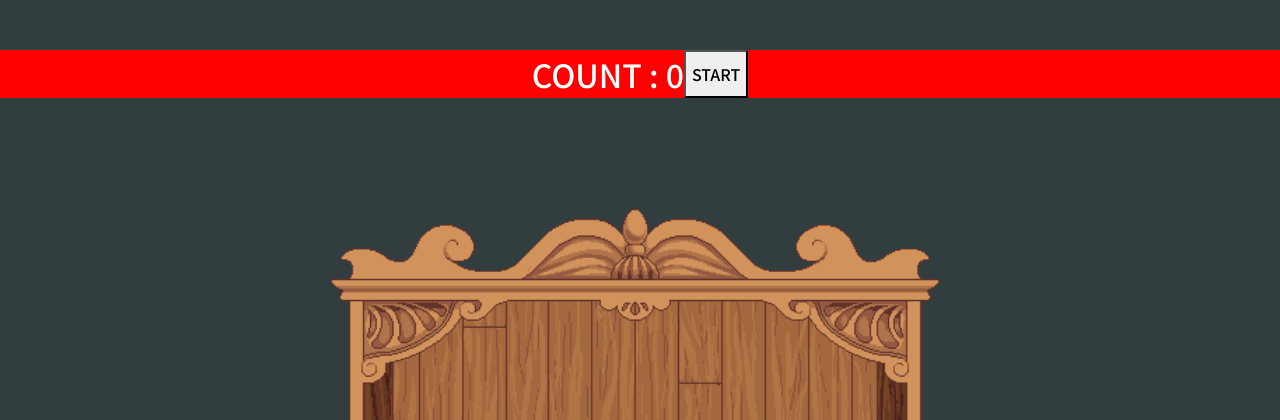
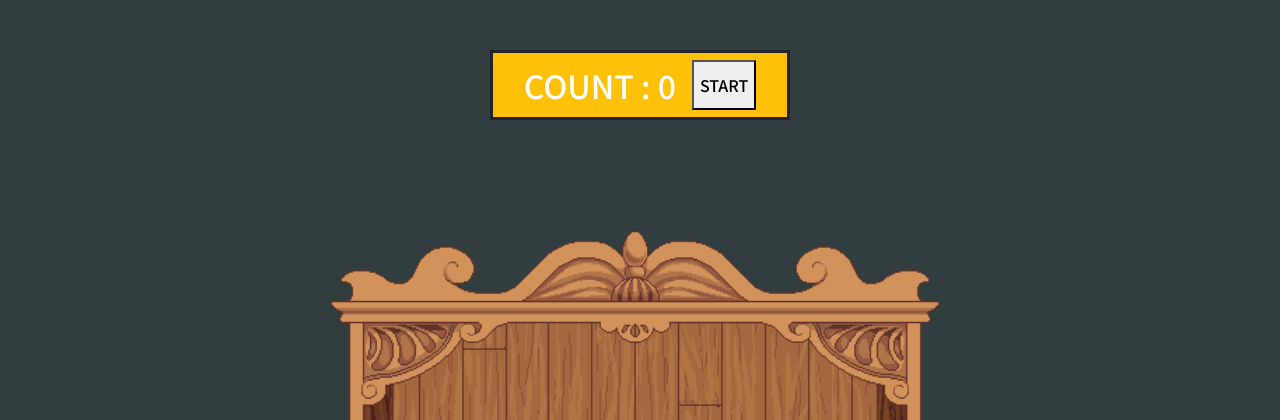
Before and after one commit to gaal94/Guns-Movies, a Django app: page /gunbti/ in a window 1280 px wide. Shown: the part 80-500 px from the top of the page. Run offline with Django 3.2, Linux system fonts and the light colour scheme; some libraries are stand-ins or nearby versions.

Commit message:
gunbti styling changed

```diff
--- a/home/templates/home/gunbti.html
+++ b/home/templates/home/gunbti.html
@@ -1,10 +1,9 @@
 {% extends 'base.html' %}
+
 {% load static %}
-
 
 {% block style %}
   <style>
-
     .outer-div {
       height: 1000px;
     }
@@ -24,24 +23,17 @@
     .info-div {
       top: 100px;
       margin-top: 50px;
-      background-color: red;
     }
 
     .countNum {
-      {% comment %} position: absolute; {% endcomment %}
-      {% comment %} left: 1000px; {% endcomment %}
-
       font-size: 2rem;
       margin-bottom: 0px;
-
     }
 
     .can {
       width: 160px;
       height: 250px;
-
     }
-
 
     .explosion {
       display: none;
@@ -60,7 +52,6 @@
       position: relative;
       z-index: 2;
       left: 80px;
-
     }
 
     .ul2 {
@@ -94,30 +85,22 @@
     .disappear {
       opacity: 0;
     }
-
-
-
-
-
   </style>
-
 {% endblock style %}
 
 {% block content %}
+<img id="explosion" class="explosion" src="{% static 'home/explosion3.png' %}" alt="explosion_image">
 
-<img id='explosion' class='explosion' src="{% static 'home/explosion3.png' %}" alt="explosion_image">
-
-<div>
-  <div id='info-div' class='info-div d-flex justify-content-center'>
-    <p id='countNum' class='countNum'>COUNT : 0</p>
-    <button id='startButton' class='d-block'>START</button>
+<div class="d-flex justify-content-center">
+  <div id="info-div" class="info-div d-flex justify-content-center align-items-center bg-warning border border-3 border-dark" style="width: 300px; height: 70px;">
+    <p id="countNum" class="countNum">COUNT : 0</p>
+    <button id="startButton" class="d-block ms-3" style="height: 50px">START</button>
   </div>
 </div>
 
 <div class='outer-div d-flex justify-content-center'>
   <div id='countField' class='countField'>
     <div style='height: 1000px;'>
-      {% comment %} disappear {% endcomment %}
       <ul class='clearfixed ul1'>
         <li ><img id='can1' class='can disappear' src="{% static 'home/pixel_can2.png' %}" alt="can_image"></li>
         <li ><img id='can2' class='can disappear' src="{% static 'home/pixel_can2.png' %}" alt="can_image"></li>
@@ -146,8 +129,6 @@
 <div class="modal">
   <div class="content" style="height: 425px;  width: 425px;">
     <h2 style="margin-bottom: 30px;margin-top: 50px;"> 추천 영화 찾는 중 ... </h2>
-    {% comment %} <p style="margin-bottom: 0px;margin-top: 0px;">You left something in your cart.</p>
-    <p style="margin-bottom: 43px; margin-top: 0px;"> Check out today!</p>  {% endcomment %}
   </div>
 </div>
 {% endblock content %}
@@ -173,12 +154,6 @@
       })
     })
 
-    {% comment %} cans.forEach(can => {can.addEventListener('click', function () {
-      console.log('HIT')
-      count ++
-      countNum.innerText = 'COUNT: ' + count
-    })}) {% endcomment %}
-
     countField.onclick = function (event) {
       var element = explosion.cloneNode(), shotSound;
       document.body.appendChild(element);
@@ -193,44 +168,26 @@
       shotSound.src = 'http://soundbible.com/mp3/9_mm_gunshot-mike-koenig-123.mp3';
       shotSound.volume = 0.1
       shotSound.play();
-
     }
 
     function randomTime() {
       return 800
-      // Math.round(Math.random() * (1.1 - 0.1) + 0.1) //시간 문제 0, 1
     }
-
-
 
     function randomCan () {
       let numbers = []
       cans.forEach(can => {
         if (can.classList.contains('disappear')) {
-
           numbers.push(Number(can.id.split('can')[1]))
         }
       })
-
-
       return _.sample(numbers)
-
-
-      //randomNum = _.random(1, 12)
-      //canNum = document.getElementById(`can${randomNum}`)
-      //return canNum
-      // canNum.style.display = 'inline'
     }
-
 
     function showCan() {
       const time = randomTime()
       const randumCan = randomCan()
       const canShow = document.querySelector(`#can${randumCan}`)
-      // if (!canShow.classList.contains('disappear')) {
-      //  console.log('same can')
-      //  return showCan()
-      // }
 
       setTimeout(() => {
         if (randumCan !== undefined) {
@@ -256,7 +213,6 @@
     startButton.onclick = function () {
       startGame()
     }
-
   </script>
 
 {% endblock script %}
```
Also changed, not shown: README.md (added), 1 other file.
